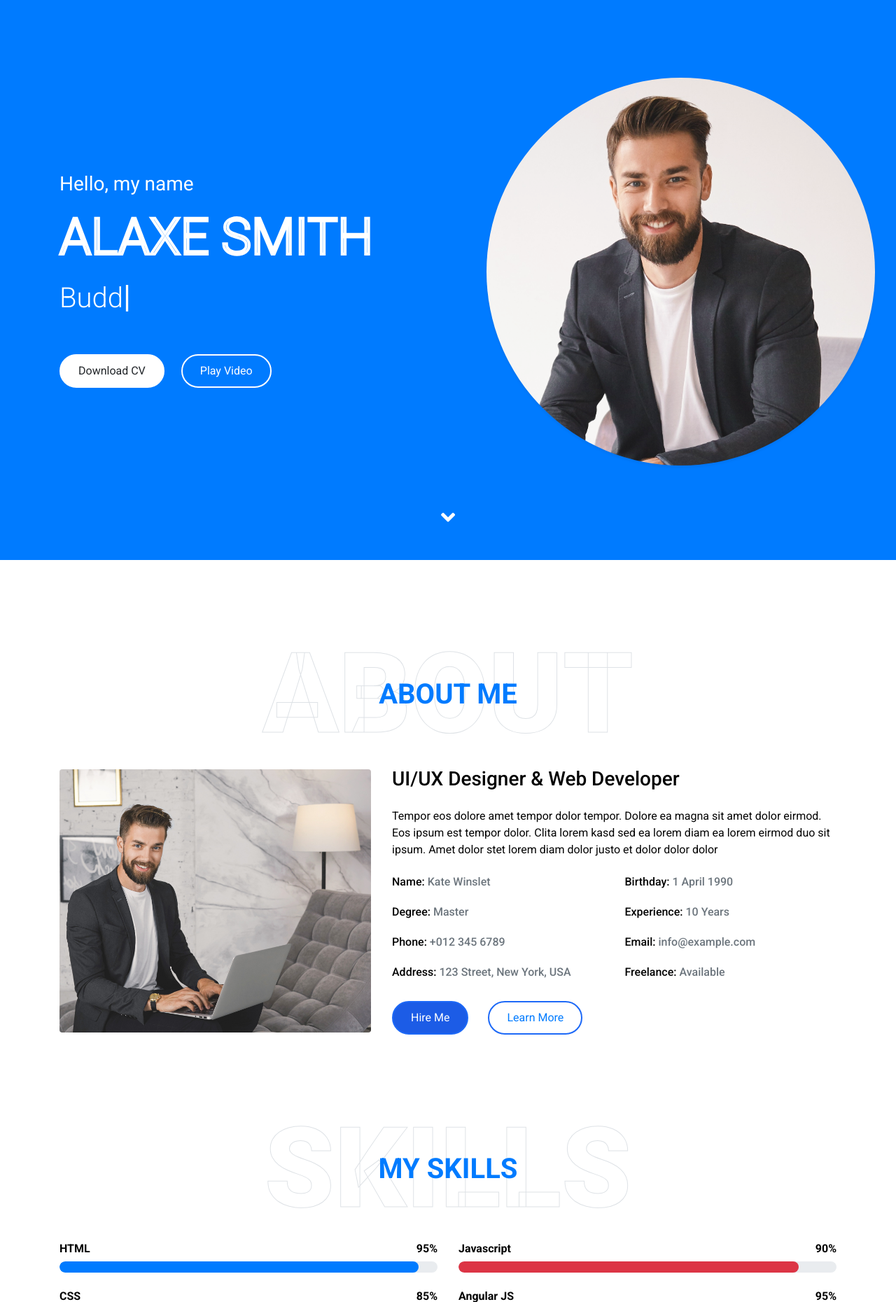
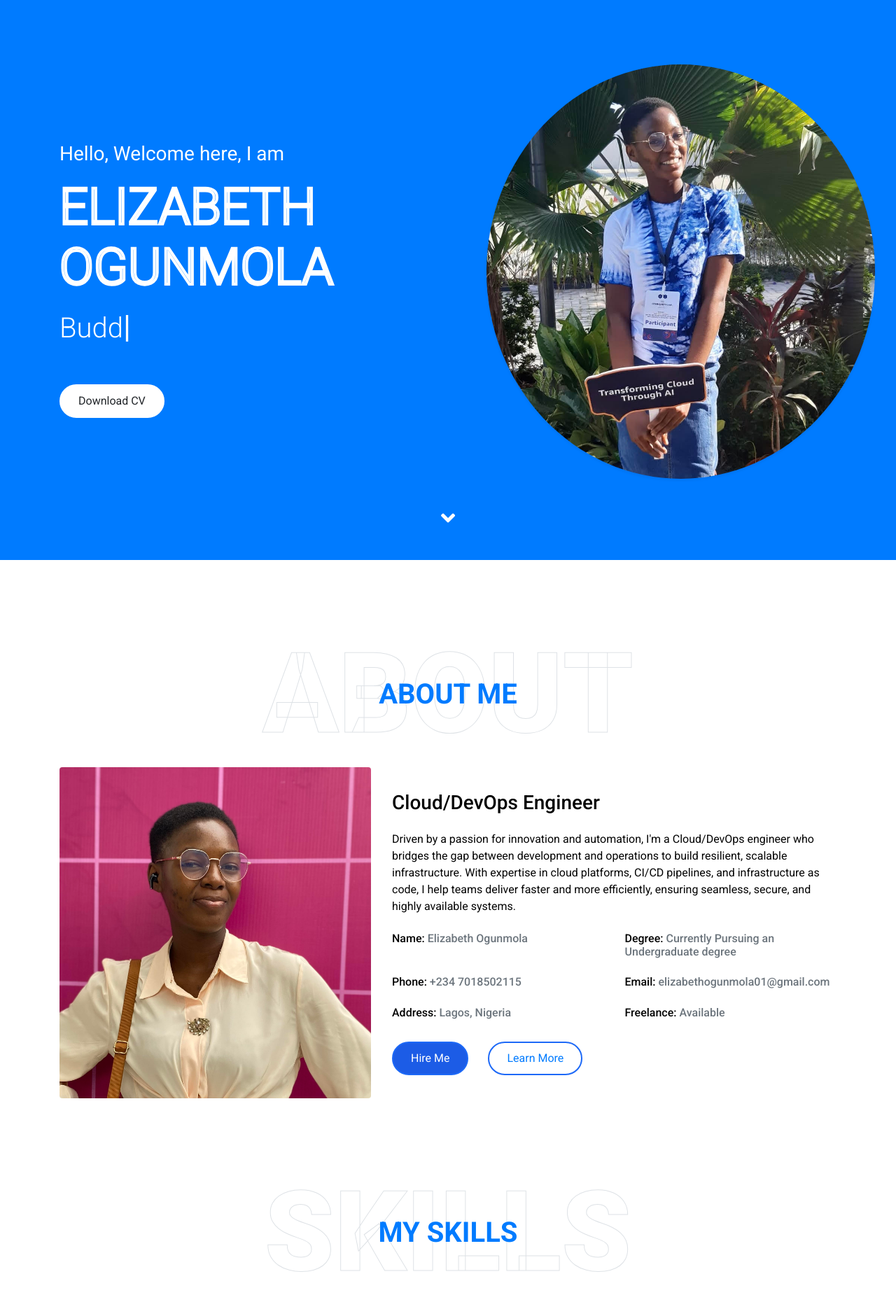
Before and after one commit to Elizzy01/portfolio-website, a Flask app: page / in a window 1280 px wide. Shown: the top 1860 px of the page at 70% size. Run offline with Flask 3, Linux system fonts and the light colour scheme; some libraries are stand-ins or nearby versions.

Commit message:
Updated index.html

```diff
--- a/app/templates/index.html
+++ b/app/templates/index.html
@@ -9,7 +9,7 @@
     <meta content="Free HTML Templates" name="description">
 
     <!-- Favicon -->
-    <link href="static/img/favicon.ico" rel="icon">
+    <link href="static/img/favicon.jpg" rel="icon" type="image/jpeg">
 
     <!-- Google Web Fonts -->
     <link rel="preconnect" href="https://fonts.gstatic.com">
@@ -31,7 +31,7 @@
     <!-- Navbar Start -->
     <nav class="navbar fixed-top shadow-sm navbar-expand-lg bg-light navbar-light py-3 py-lg-0 px-lg-5">
         <a href="{{ url_for('home') }}" class="navbar-brand ml-lg-3">
-            <h1 class="m-0 display-5"><span class="text-primary">Free</span>Folio</h1>
+            <h3 class="m-0 display-5"><span class="text-primary">Elizzy</span>-Portfolio</h3>
         </a>
         <button type="button" class="navbar-toggler" data-toggle="collapse" data-target="#navbarCollapse">
             <span class="navbar-toggler-icon"></span>
@@ -60,18 +60,18 @@
             <div class="row align-items-center">
 
                 <div class="col-lg-7 text-center text-lg-left">
-                    <h3 class="text-white font-weight-normal mb-3">Hello, my name</h3>
-                    <h1 class="display-3 text-uppercase text-primary mb-2" style="-webkit-text-stroke: 4px #ffffff;">Alaxe Smith</h1>
+                    <h3 class="text-white font-weight-normal mb-3">Hello, Welcome here, I am</h3>
+                    <h1 class="display-3 text-uppercase text-primary mb-2" style="-webkit-text-stroke: 4px #ffffff;">Elizabeth Ogunmola</h1>
                     <h1 class="typed-text-output d-inline font-weight-lighter text-white"></h1>
                     <div class="typed-text d-none">Cloud Engineer, Devops Engineer, Budding Cloud Security Personnel</div>
                     <div class="d-flex align-items-center justify-content-center justify-content-lg-start pt-5">
-                        <a href="" class="btn btn-white mr-4">Download CV</a>
+                        <a href="https://drive.google.com/drive/folders/1RoA1Uobx-EFLnmyR2G3lNY-7PpoZvFE6?usp=sharing" target="_blank" class="btn btn-white mr-4">Download CV</a>
 
-                        <a href="" class="btn btn-blue d-none d-sm-block">Play Video</a>
+                        <!-- <a href="" class="btn btn-blue d-none d-sm-block">Play Video</a> -->
                     </div>
                 </div>
                 <div class="col-lg-6 px-8 pl-lg-0 pb-5 pb-lg-4 about-img">
-                    <img class="img-fluid w-100 rounded-circle shadow-sm" src="static/img/profile.png" alt="">
+                    <img class="img-fluid w-100 rounded-circle shadow-sm" src="static/img/Elizabeth-2.jpg" alt="">
                 </div>
             </div>
         </div>
@@ -88,19 +88,19 @@
             </div>
             <div class="row align-items-center">
                 <div class="col-lg-5 pb-4 pb-lg-0">
-                    <img class="img-fluid rounded w-100" src="static/img/about.jpg" alt="">
+                    <img class="img-fluid rounded w-100" src="static/img/Elizabeth-1.jpg" alt="">
                 </div>
                 <div class="col-lg-7">
-                    <h3 class="mb-4">UI/UX Designer & Web Developer</h3>
-                    <p>Tempor eos dolore amet tempor dolor tempor. Dolore ea magna sit amet dolor eirmod. Eos ipsum est tempor dolor. Clita lorem kasd sed ea lorem diam ea lorem eirmod duo sit ipsum. Amet dolor stet lorem diam dolor justo et dolor dolor dolor</p>
+                    <h3 class="mb-4">Cloud/DevOps Engineer</h3>
+                    <p>Driven by a passion for innovation and automation, I'm a Cloud/DevOps engineer who bridges the gap between development and operations to build resilient, scalable infrastructure. With expertise in cloud platforms, CI/CD pipelines, and infrastructure as code, I help teams deliver faster and more efficiently, ensuring seamless, secure, and highly available systems.</p>
                     <div class="row mb-3">
-                        <div class="col-sm-6 py-2"><h6>Name: <span class="text-secondary">Kate Winslet</span></h6></div>
-                        <div class="col-sm-6 py-2"><h6>Birthday: <span class="text-secondary">1 April 1990</span></h6></div>
-                        <div class="col-sm-6 py-2"><h6>Degree: <span class="text-secondary">Master</span></h6></div>
-                        <div class="col-sm-6 py-2"><h6>Experience: <span class="text-secondary">10 Years</span></h6></div>
-                        <div class="col-sm-6 py-2"><h6>Phone: <span class="text-secondary">+012 345 6789</span></h6></div>
-                        <div class="col-sm-6 py-2"><h6>Email: <span class="text-secondary">info@example.com</span></h6></div>
-                        <div class="col-sm-6 py-2"><h6>Address: <span class="text-secondary">123 Street, New York, USA</span></h6></div>
+                        <div class="col-sm-6 py-2"><h6>Name: <span class="text-secondary">Elizabeth Ogunmola</span></h6></div>
+                        <!-- <div class="col-sm-6 py-2"><h6>Birthday: <span class="text-secondary">1 April 1990</span></h6></div> -->
+                        <div class="col-sm-6 py-2"><h6>Degree: <span class="text-secondary">Currently Pursuing an Undergraduate degree</span></h6></div>
+                        <!-- <div class="col-sm-6 py-2"><h6>Experience: <span class="text-secondary">10 Years</span></h6></div> -->
+                        <div class="col-sm-6 py-2"><h6>Phone: <span class="text-secondary">+234 7018502115</span></h6></div>
+                        <div class="col-sm-6 py-2"><h6>Email: <span class="text-secondary">elizabethogunmola01@gmail.com</span></h6></div>
+                        <div class="col-sm-6 py-2"><h6>Address: <span class="text-secondary">Lagos, Nigeria</span></h6></div>
                         <div class="col-sm-6 py-2"><h6>Freelance: <span class="text-secondary">Available</span></h6></div>
                     </div>
                     <a href="" class="btn blue btn-outline-primary mr-4">Hire Me</a>
```
Also changed, not shown: app/static/img/Elizabeth-1.jpg (added), app/static/img/Elizabeth-2.jpg (added), app/static/img/favicon.jpg (added).
